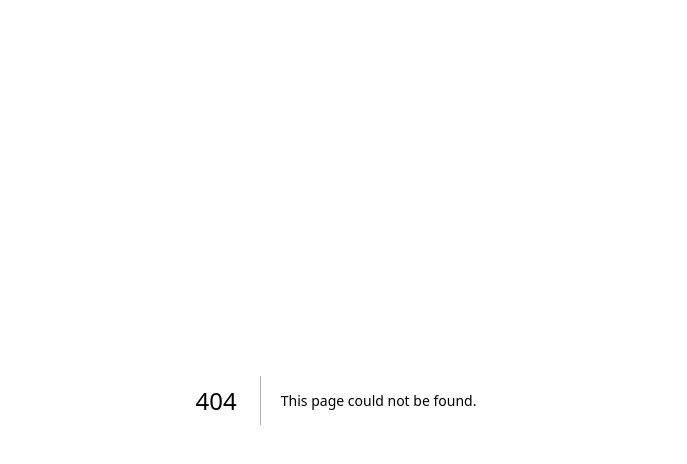
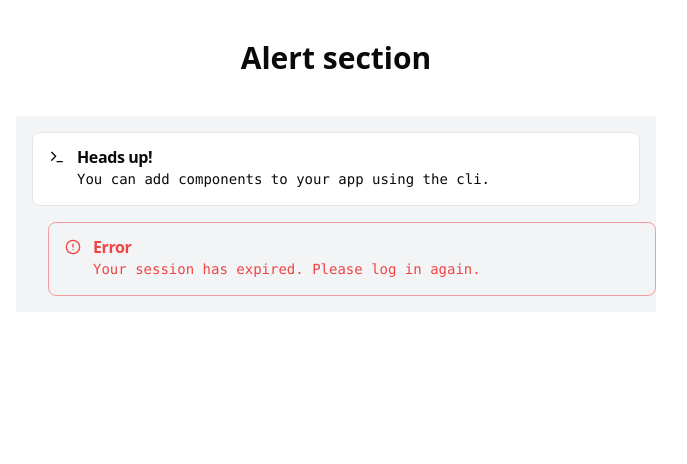
Before and after one commit to mdmehedi121888/exploring-shadcn-ui, a Next.js app: page /alert in a window 1280 px wide. Before the commit this address had no page. Shown: the top 464 px of the page, without its empty margins (304-991 px from the left). Built offline with nearby package versions, Linux system fonts and the light colour scheme.

Commit message:
alert section is added

```diff
--- /dev/null
+++ b/app/alert/page.tsx
@@ -0,0 +1,32 @@
+import { AlertCircle, Terminal } from "lucide-react"
+
+import {
+  Alert,
+  AlertDescription,
+  AlertTitle,
+} from "@/components/ui/alert"
+
+  export default function Alerts() {
+    return (
+        <>
+        <h1 className="text-2xl text-center text-3xl font-bold my-10">Alert  section </h1>
+      <div className="w-[50%] mx-auto my-10 p-4 space-y-4 bg-gray-100 dark:bg-gray-800 space-x-4">
+      <Alert>
+      <Terminal className="h-4 w-4" />
+      <AlertTitle>Heads up!</AlertTitle>
+      <AlertDescription>
+        You can add components to your app using the cli.
+      </AlertDescription>
+    </Alert>
+
+    <Alert variant="destructive">
+      <AlertCircle className="h-4 w-4" />
+      <AlertTitle>Error</AlertTitle>
+      <AlertDescription>
+        Your session has expired. Please log in again.
+      </AlertDescription>
+    </Alert>
+      </div></>
+
+    )
+  }
--- /dev/null
+++ b/components/ui/alert.tsx
@@ -0,0 +1,59 @@
+import * as React from "react"
+import { cva, type VariantProps } from "class-variance-authority"
+
+import { cn } from "@/lib/utils"
+
+const alertVariants = cva(
+  "relative w-full rounded-lg border p-4 [&>svg~*]:pl-7 [&>svg+div]:translate-y-[-3px] [&>svg]:absolute [&>svg]:left-4 [&>svg]:top-4 [&>svg]:text-foreground",
+  {
+    variants: {
+      variant: {
+        default: "bg-background text-foreground",
+        destructive:
+          "border-destructive/50 text-destructive dark:border-destructive [&>svg]:text-destructive",
+      },
+    },
+    defaultVariants: {
+      variant: "default",
+    },
+  }
+)
+
+const Alert = React.forwardRef<
+  HTMLDivElement,
+  React.HTMLAttributes<HTMLDivElement> & VariantProps<typeof alertVariants>
+>(({ className, variant, ...props }, ref) => (
+  <div
+    ref={ref}
+    role="alert"
+    className={cn(alertVariants({ variant }), className)}
+    {...props}
+  />
+))
+Alert.displayName = "Alert"
+
+const AlertTitle = React.forwardRef<
+  HTMLParagraphElement,
+  React.HTMLAttributes<HTMLHeadingElement>
+>(({ className, ...props }, ref) => (
+  <h5
+    ref={ref}
+    className={cn("mb-1 font-lg font-semibold leading-none tracking-tight", className)}
+    {...props}
+  />
+))
+AlertTitle.displayName = "AlertTitle"
+
+const AlertDescription = React.forwardRef<
+  HTMLParagraphElement,
+  React.HTMLAttributes<HTMLParagraphElement>
+>(({ className, ...props }, ref) => (
+  <div
+    ref={ref}
+    className={cn("text-sm font-mono [&_p]:leading-relaxed", className)}
+    {...props}
+  />
+))
+AlertDescription.displayName = "AlertDescription"
+
+export { Alert, AlertTitle, AlertDescription }
```
